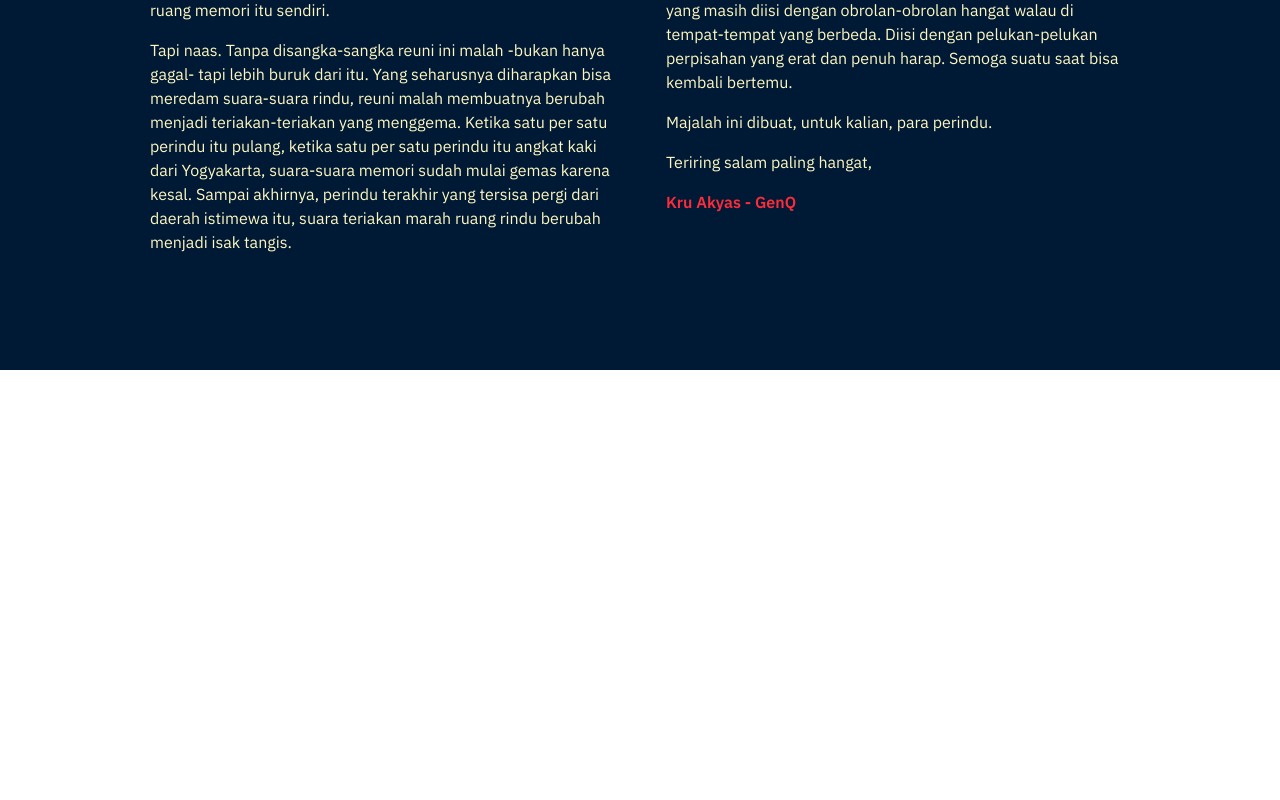
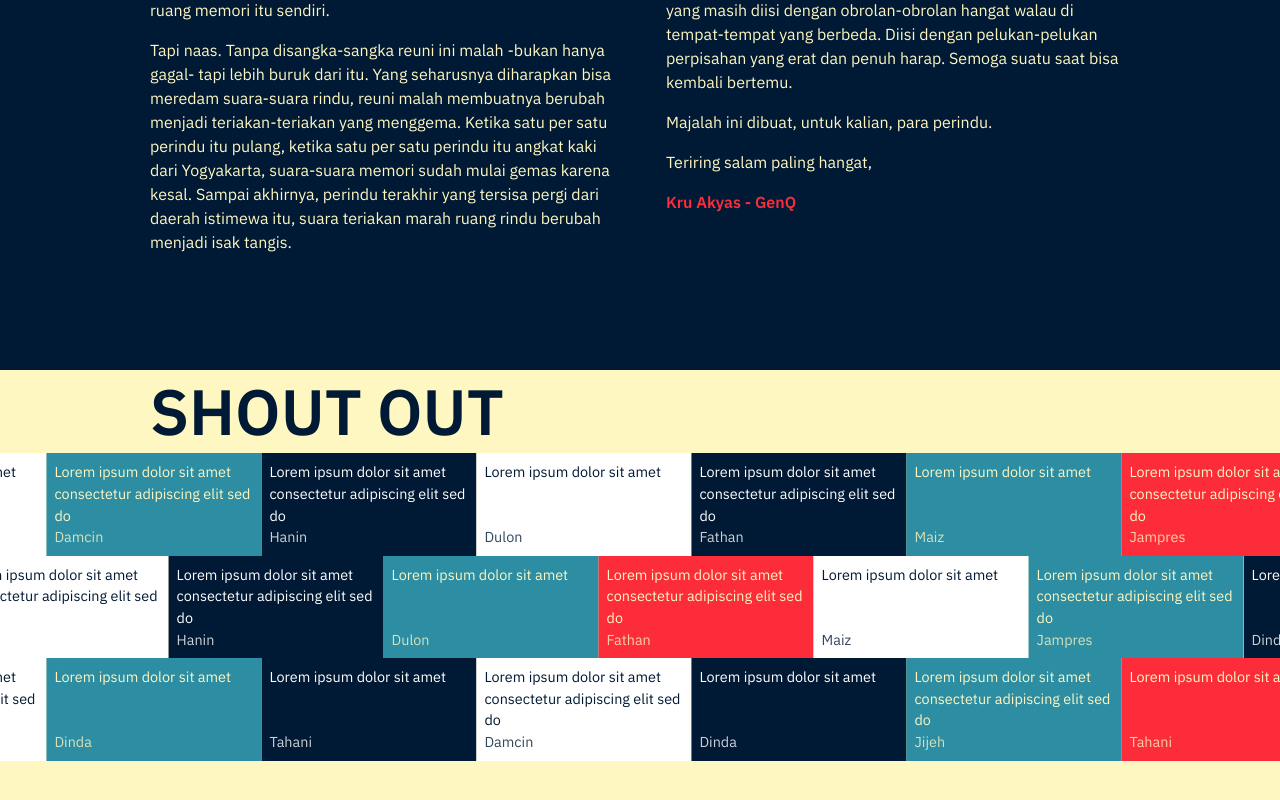
Before and after one commit to abdmmar/akgq, a Next.js app: page / in a window 1280 px wide. Shown: the part 1753-2553 px from the top of the page. Before the commit the page ends 2123 px from the top, so only its background shows below. Built offline with nearby package versions, Linux system fonts and the light colour scheme.

Commit message:
feat: add shoutout section

```diff
--- /dev/null
+++ b/components/Zine/ShoutOut.tsx
@@ -0,0 +1,305 @@
+import * as React from 'react'
+import styled, { css, keyframes, useTheme } from 'styled-components'
+import { useWindowSize } from '../../hooks/useWindowSize'
+import { colors } from '../../styles/theme'
+
+interface ShoutOutData {
+  message: string
+  author: string
+}
+
+const shoutoutsData: Array<ShoutOutData> = [
+  {
+    message: 'Lorem ipsum dolor sit amet consectetur adipiscing elit sed do',
+    author: 'Hanin',
+  },
+  {
+    message: 'Lorem ipsum dolor sit amet',
+    author: 'Dulon',
+  },
+  {
+    message: 'Lorem ipsum dolor sit amet consectetur adipiscing elit sed do',
+    author: 'Fathan',
+  },
+  {
+    message: 'Lorem ipsum dolor sit amet',
+    author: 'Maiz',
+  },
+  {
+    message: 'Lorem ipsum dolor sit amet consectetur adipiscing elit sed do',
+    author: 'Jampres',
+  },
+  {
+    message: 'Lorem ipsum dolor sit amet',
+    author: 'Tahani',
+  },
+  {
+    message: 'Lorem ipsum dolor sit amet consectetur adipiscing elit sed do',
+    author: 'Damcin',
+  },
+  {
+    message: 'Lorem ipsum dolor sit amet',
+    author: 'Dinda',
+  },
+  {
+    message: 'Lorem ipsum dolor sit amet consectetur adipiscing elit sed do',
+    author: 'Jijeh',
+  },
+  {
+    message: 'Lorem ipsum dolor sit amet consectetur adipiscing elit sed do',
+    author: 'Hanin',
+  },
+  {
+    message: 'Lorem ipsum dolor sit amet',
+    author: 'Dulon',
+  },
+  {
+    message: 'Lorem ipsum dolor sit amet consectetur adipiscing elit sed do',
+    author: 'Fathan',
+  },
+  {
+    message: 'Lorem ipsum dolor sit amet',
+    author: 'Maiz',
+  },
+  {
+    message: 'Lorem ipsum dolor sit amet consectetur adipiscing elit sed do',
+    author: 'Jampres',
+  },
+  {
+    message: 'Lorem ipsum dolor sit amet',
+    author: 'Tahani',
+  },
+  {
+    message: 'Lorem ipsum dolor sit amet consectetur adipiscing elit sed do',
+    author: 'Damcin',
+  },
+  {
+    message: 'Lorem ipsum dolor sit amet',
+    author: 'Dinda',
+  },
+  {
+    message: 'Lorem ipsum dolor sit amet consectetur adipiscing elit sed do',
+    author: 'Jijeh',
+  },
+]
+
+const mapToShoutOutCard = (data: Array<ShoutOutData>, size: number) => {
+  const cards: Array<Array<ShoutOutData>> = []
+  let row: Array<ShoutOutData> = []
+  let count = 0
+
+  for (const shoutout of data) {
+    const isRow = count !== 0 && count % size === 0
+
+    if (isRow) {
+      row.push(shoutout)
+      cards.push(row)
+      row = []
+      count = 0
+    } else {
+      row.push(shoutout)
+      count++
+    }
+  }
+
+  // Duplicate row item to match size
+  const rowLen = row.length
+  if (rowLen < size) {
+    const remainder = size - rowLen
+    let addIndex = 0
+
+    for (let i = remainder + 1; i < size; i++) {
+      if (addIndex > rowLen) {
+        addIndex = 0
+      }
+
+      const item = row[addIndex]
+      row.push(item)
+      addIndex++
+    }
+  }
+
+  cards.push(row)
+
+  return cards
+}
+
+interface CardVariant {
+  bgColor: string
+  textColor: string
+}
+
+const shoutOutCardVariants = (index: number): CardVariant => {
+  if (index === 0) {
+    return {
+      bgColor: colors.midnight,
+      textColor: colors.white,
+    }
+  } else if (index % 4 === 0) {
+    return {
+      bgColor: colors.torchRed,
+      textColor: colors.cream,
+    }
+  } else if (index % 3 === 0) {
+    return {
+      bgColor: colors.yogyaBlue,
+      textColor: colors.cream,
+    }
+  } else if (index % 2 === 0) {
+    return {
+      bgColor: colors.midnight,
+      textColor: colors.white,
+    }
+  } else {
+    return {
+      bgColor: colors.white,
+      textColor: colors.midnight,
+    }
+  }
+}
+
+const ShoutOut = () => {
+  const windowSize = useWindowSize()
+  const rowSize = windowSize.width ? Math.round(windowSize?.width / 215) : 7
+  const data = React.useMemo(
+    () => mapToShoutOutCard(shoutoutsData, rowSize < 4 ? 4 : rowSize),
+    [rowSize],
+  )
+
+  return (
+    <Container>
+      <Wrapper>
+        <Header>
+          <H2>Shout Out</H2>
+        </Header>
+        <Content>
+          {data.map((shoutouts, i) => {
+            return (
+              <CardContainer key={i}>
+                <CardWrapper reverse={i % 2 === 0}>
+                  {shoutouts.map((shoutout, j) => {
+                    const variant = shoutOutCardVariants(j)
+                    return (
+                      <ShoutOutCard
+                        key={`${j}+${shoutout.author}`}
+                        text={shoutout.message}
+                        author={shoutout.author}
+                        bgColor={variant.bgColor}
+                        textColor={variant.textColor}
+                      />
+                    )
+                  })}
+                </CardWrapper>
+                <CardWrapper aria-hidden="true" reverse={i % 2 === 0}>
+                  {shoutouts.map((shoutout, j) => {
+                    const variant = shoutOutCardVariants(j)
+                    return (
+                      <ShoutOutCard
+                        key={`${j}+${shoutout.author}`}
+                        text={shoutout.message}
+                        author={shoutout.author}
+                        bgColor={variant.bgColor}
+                        textColor={variant.textColor}
+                      />
+                    )
+                  })}
+                </CardWrapper>
+              </CardContainer>
+            )
+          })}
+        </Content>
+      </Wrapper>
+    </Container>
+  )
+}
+
+const Container = styled.div`
+  min-height: 100vh;
+  display: flex;
+  background-color: ${(props) => props.theme.colors.cream};
+  color: ${(props) => props.theme.colors.midnight};
+  overflow: clip;
+`
+const Wrapper = styled.div`
+  display: flex;
+  flex-direction: column;
+`
+
+const Header = styled.div`
+  padding: 0 150px;
+  background-color: ${(props) => props.theme.colors.cream};
+`
+
+const H2 = styled.h2`
+  font-size: clamp(2rem, 16vw - 4rem, 4rem);
+  color: ${(props) => props.theme.colors.midnight};
+  text-transform: uppercase;
+`
+
+const Content = styled.div`
+  display: flex;
+  flex-direction: column;
+`
+
+const scroll = keyframes`
+  from {
+    transform: translateX(0);
+  }
+  to {
+    transform: translateX(calc(-100%));
+  }
+  `
+
+const CardWrapper = styled.div<{ reverse?: boolean }>`
+  display: flex;
+  flex-shrink: 0;
+  justify-content: space-around;
+  animation: ${scroll} 35s linear infinite;
+  animation-direction: ${(props) => (props.reverse ? 'reverse' : '')};
+`
+
+const CardContainer = styled.div`
+  display: flex;
+  overflow: hidden;
+  user-select: none;
+  position: relative;
+
+  &:hover ${CardWrapper} {
+    animation-play-state: paused;
+  }
+`
+
+interface ShoutOutCardProps {
+  text: string
+  author: string
+  textColor?: string
+  bgColor?: string
+}
+
+const ShoutOutCard = (props: ShoutOutCardProps) => {
+  return (
+    <Card bgColor={props.bgColor}>
+      <CardText color={props.textColor}>{props.text}</CardText>
+      <CardText color={props.textColor} opacity={0.8}>
+        {props.author}
+      </CardText>
+    </Card>
+  )
+}
+
+const Card = styled.div<{ bgColor?: string }>`
+  padding: 0.5rem;
+  background-color: ${(props) => (props.bgColor ? props.bgColor : props.theme.colors.white)};
+  display: flex;
+  flex-direction: column;
+  justify-content: space-between;
+  width: 215px;
+`
+
+const CardText = styled.p<{ color?: string; opacity?: number }>`
+  font-size: 0.9rem;
+  color: ${(props) => (props.color ? props.color : props.theme.colors.midnight)};
+  opacity: ${(props) => (props.opacity ? props.opacity : 1)};
+`
+
+export default ShoutOut
--- a/components/Zine/index.tsx
+++ b/components/Zine/index.tsx
@@ -1,11 +1,13 @@
 import Cover from './Cover'
 import Editorial from './Editorial'
+import ShoutOut from './ShoutOut'
 
 const Zine = () => {
   return (
     <main>
       <Cover />
       <Editorial />
+      <ShoutOut />
     </main>
   )
 }
```
Also changed, not shown: components/Zine/ShotOut.tsx (deleted).
